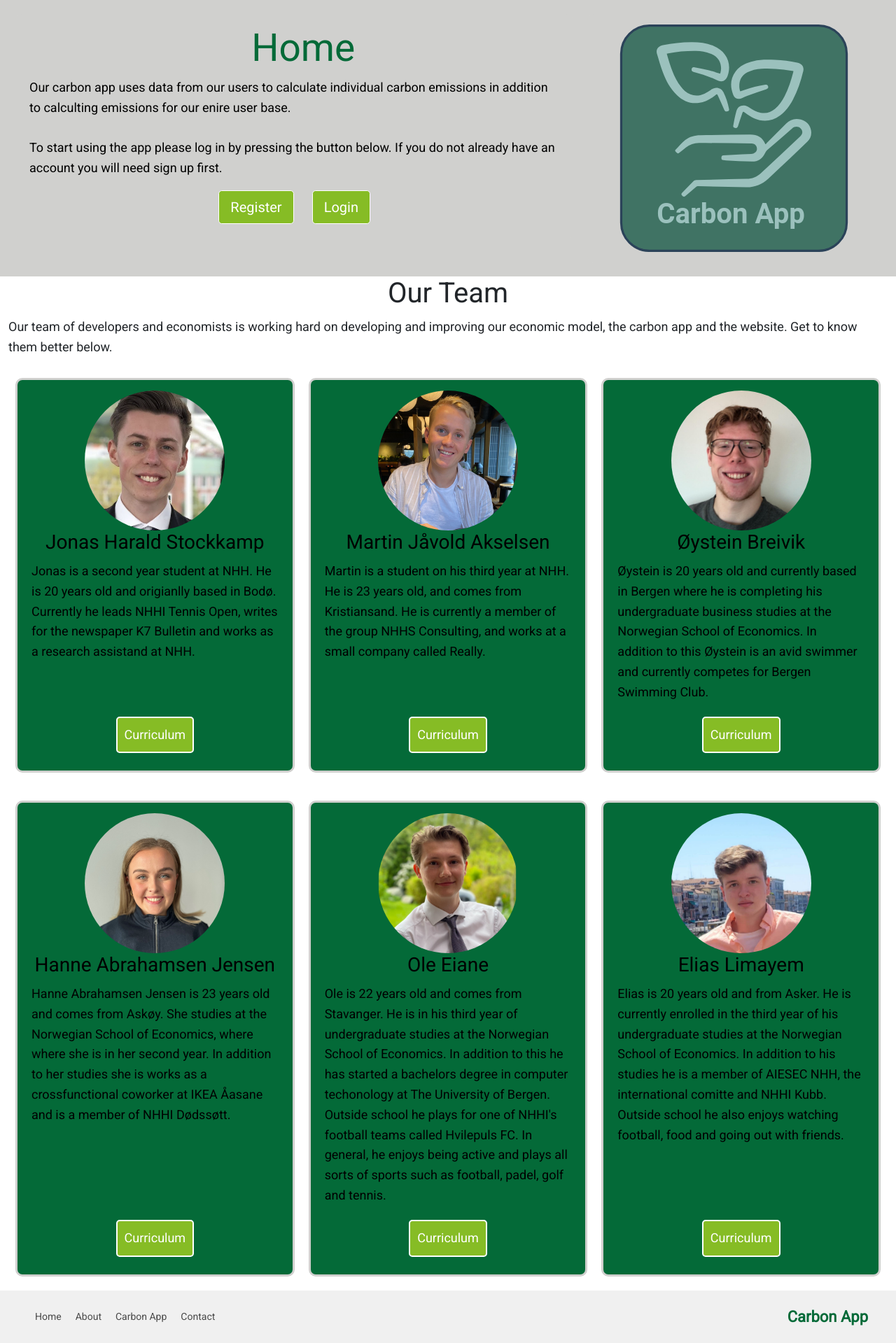
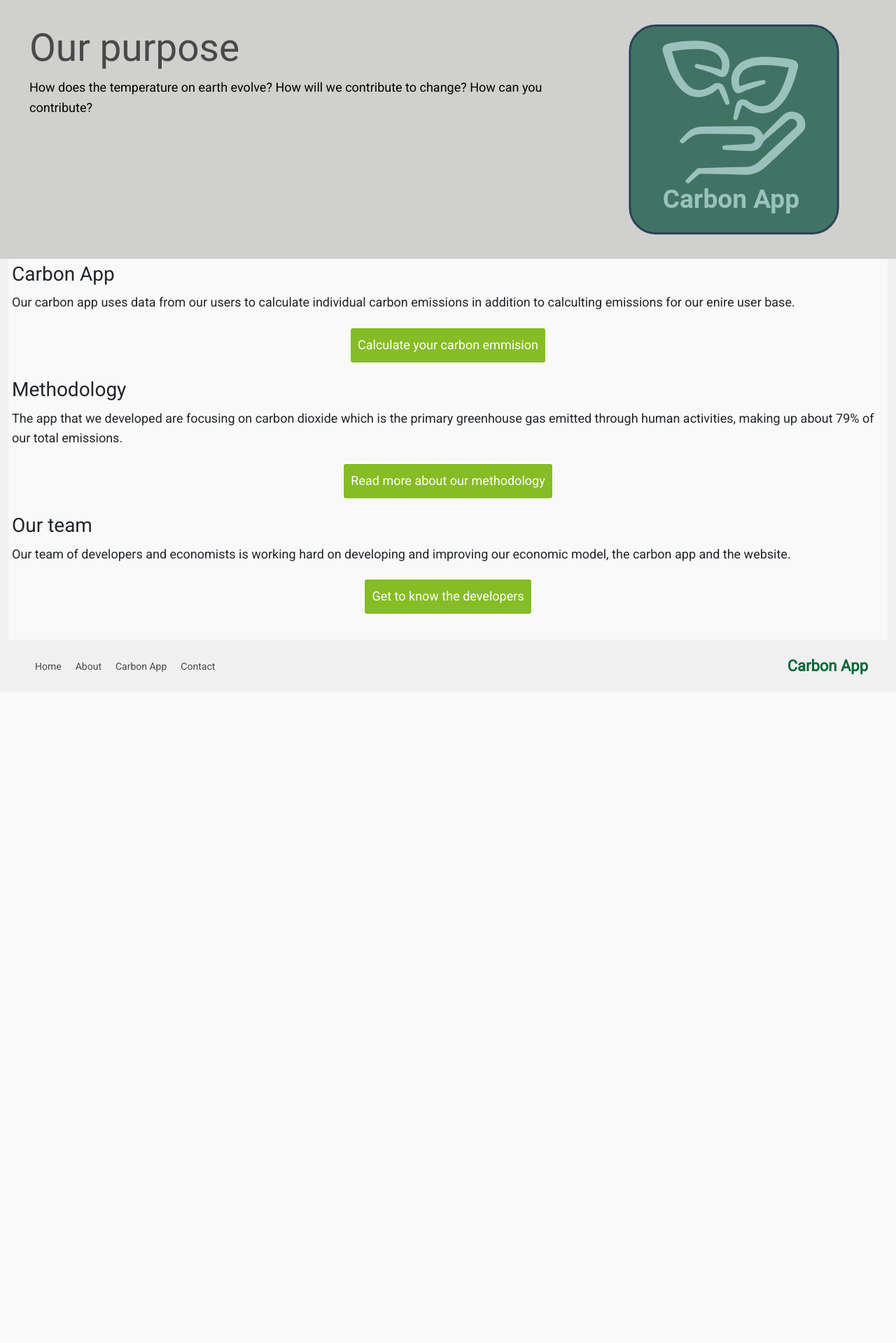
Before and after one commit to theoyster1/Carbon_App-Gruppe3, a Flask app: page / in a window 1280 px wide. Shown: the part 152-2071 px from the top of the page at 70% size. After the commit the page ends 1116 px from the top, so only its background shows below. Run offline with Flask 2, Linux system fonts and the light colour scheme; some libraries are stand-ins or nearby versions.

Commit message:
Update home.html

```diff
--- a/capp/templates/home.html
+++ b/capp/templates/home.html
@@ -16,27 +16,19 @@
                 {% endfor %}
             {% endif %}
         {% endwith %}
-        <h1 style="font-size:55px;"><span class="text-logo">Home</span></h1>
+        <h3 style="font-size:55px;text-align: left"><a href=“http://carbonappgruppe3-env.eba-fmajtzhb.eu-west-2.elasticbeanstalk.com/purpose”>Our purpose</a></h3>
         <p style="text-align:left;">
-          Our carbon app uses data from our users to calculate individual carbon emissions in addition to calculting emissions for our enire user base.
-          <br>
-          <br>
-          To start using the app please log in by pressing the button below. If you do not already have an account you will need sign up first.
-        </p>
-        <div class="container_buttons_links_header_home">
-          <div class="btn">
-              <a href="{{url_for('users.register')}}" class="btn btn-primary btn-lg mr-2", style="background-color:#86BC25; border-color:#fff;">Register</a>
-          </div>
-          <div class="btn">
-              <a href="{{url_for('users.login')}}" class="btn btn-primary btn-lg mr-2", style="background-color:#86BC25; border-color: #fff;">Login</a>
-          </div>
-        </div>
+          How does the temperature on earth evolve? How will we contribute to change? How can you contribute?
       </div>
+      <br>
+      <br>
+      <br>
       <div class="box">
         <img
           src="{{url_for('static', filename='icons/carbon_app.svg')}}"
-          width="325"
-          height="325"
+          width="500"
+          height="300"
+          style="fill: white;"
           alt=""/>
       </div>
     </div>
@@ -44,93 +36,69 @@
   </div>
 </section>
 
-<!-- Developers -->
-<section class="section_developers">
+<!-- Links -->
+<section class="section_links">
   <div class="container">
 
-    <div class="developers" style="display:block;">
-      <h1 style="text-align:center;"> Our Team</h1>
-      <p>
-        Our team of developers and economists is working hard on developing and improving our economic model, the carbon app and the website. Get to know them better below.
-      </p>
+    <div class="links" style="display:block;">
+
+
     </div>
 
-    <div class="developers">
+
+    <div class="links">
         <div class="box">
-          <img src="/static/jonas.png" alt="" style="border-radius: 50%; width:200px; height:200px; object-fit:cover">
-          <h3>Jonas Harald Stockkamp</h3>
-          <p> Jonas is a second year student at NHH. He is 20 years old and origianlly based in Bodø. Currently he leads NHHI Tennis Open, writes for the newspaper K7 Bulletin and works as a research assistand at NHH.
-            <br>
-            <br>
-            <br>
+          <h3>Carbon App</h3>
+          <p> Our carbon app uses data from our users to calculate individual carbon emissions in addition to calculting emissions for our enire user base.
           </p>
           <div class="section_container_buttons_developers">
-            <a class="btn_developers" href="#"  target="_blank">Curriculum</a>
+            <a class="btn_developers" href="{{url_for('carbon_app.new_entry')}}"  target="_blank">Calculate your carbon emmision </a>
           </div>
         </div>
+
+
         <div class="box">
-          <img src="/static/martin.jpeg" alt="" style="border-radius: 50%; width: 200px; height: 200px; object-fit:cover">
-          <h3>Martin Jåvold Akselsen</h3>
-          <p>Martin is a student on his third year at NHH. He is 23 years old, and comes from Kristiansand. He is currently a member of the group NHHS Consulting, and works at a small company called Really.
-            <br>
-            <br>
-            <br>
+          <h3>Methodology</h3>
+          <p> The app that we developed are focusing on carbon dioxide which is the primary greenhouse gas emitted through human activities, making up about 79% of our total emissions.
           </p>
           <div class="section_container_buttons_developers">
-            <a class="btn_developers" href="#"  target="_blank">Curriculum</a>
+            <a class="btn_developers" href="{{url_for('methodology.methodology_home')}}"  target="_blank">Read more about our methodology</a>
           </div>
         </div>
+
+
+
+      </div>
+
+    <div class="links">
+
+      <div class="box">
+        <h3>Our team</h3>
+        <p> Our team of developers and economists is working hard on developing and improving our economic model, the carbon app and the website.
+        </p>
+        <div class="section_container_buttons_developers">
+          <a class="btn_developers" href="{{url_for('developers.developers_home')}}"  target="_blank">Get to know the developers </a>
+        </div>
+      </div>
+
+
+
         <div class="box">
-          <img src="/static/Øystein4.png" alt="" style="border-radius: 50%; width: 200px; height: 200px; object-fit:cover">
-          <h3>Øystein Breivik</h3>
-          <p>Øystein is 20 years old and currently based in Bergen where he is completing his undergraduate business studies at the Norwegian School of Economics. In addition to this Øystein is an avid swimmer and currently competes for Bergen Swimming Club.</p>
-          <div class="section_container_buttons_developers">
-            <a class="btn_developers" href="#"  target="_blank">Curriculum</a>
+          <h3></h3>
+          <p>
+          </p>
+
           </div>
         </div>
-    </div>
 
-    <div class="developers">
-      <div class="box2">
-        <img src="/static/hanne.jpg" alt="" style="border-radius: 50%; width: 200px; height: 200px; object-fit:cover">
-        <h3>Hanne Abrahamsen Jensen</h3>
-        <p>
-          Hanne Abrahamsen Jensen is 23 years old and comes from Askøy. She studies at the Norwegian School of Economics, where where she is in her second year. In addition to her studies she is works as a crossfunctional coworker at IKEA Åasane and is a member of NHHI Dødssøtt.
-          <br>
-          <br>
-          <br>
-          <br>
-          <br>
-        </p>
-        <div class="section_container_buttons_developers">
-          <a class="btn_developers" href="#"  target="_blank">Curriculum</a>
-        </div>
-      </div>
-      <div class="box2">
-        <img src="/static/OleE.png" alt="" style="border-radius: 50%; width: 200px; height: 200px; object-fit:cover">
-        <h3>Ole Eiane</h3>
-        <p> Ole is 22 years old and comes from Stavanger. He is in his third year of undergraduate studies at the Norwegian School of Economics. In addition to this he has started a bachelors degree in computer techonology at The University of Bergen. Outside school he plays for one of NHHI's football teams called Hvilepuls FC. In general, he enjoys being active and plays all sorts of sports such as football, padel, golf and tennis.</p>
-        <div class="section_container_buttons_developers">
-          <a class="btn_developers" href="#"  target="_blank">Curriculum</a>
-        </div>
-      </div>
-      <div class="box2">
-        <img src="/static/elias.jpg" alt="" style="border-radius: 50%; width: 200px; height: 200px; object-fit:cover">
-        <h3>Elias Limayem</h3>
-        <p>
-          Elias is 20 years old and from Asker. He is currently enrolled in the third year of his undergraduate studies at the Norwegian School of Economics. In addition to his studies he is a member of AIESEC NHH, the international comitte and NHHI Kubb. Outside school he also enjoys watching football, food and going out with friends.
-          <br>
-          <br>
-          <br>
-          <br>
-        </p>
-        <div class="section_container_buttons_developers">
-          <a class="btn_developers" href="#"  target="_blank">Curriculum</a>
-        </div>
-      </div>
+
   </div>
 
   </div>
 </section>
 
+<!-- Picture -->
+<section class="section_pics">
+  <div class="container">
+
 {% endblock content %}
```
